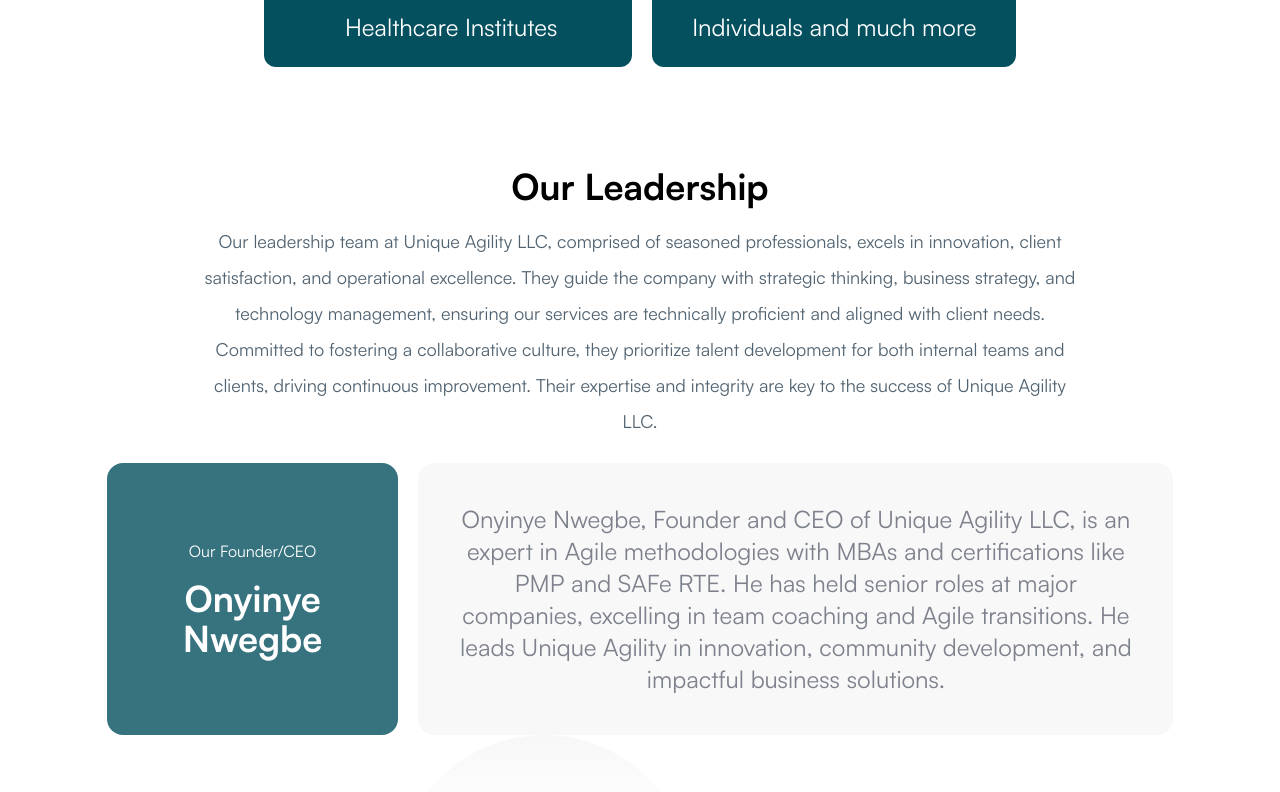
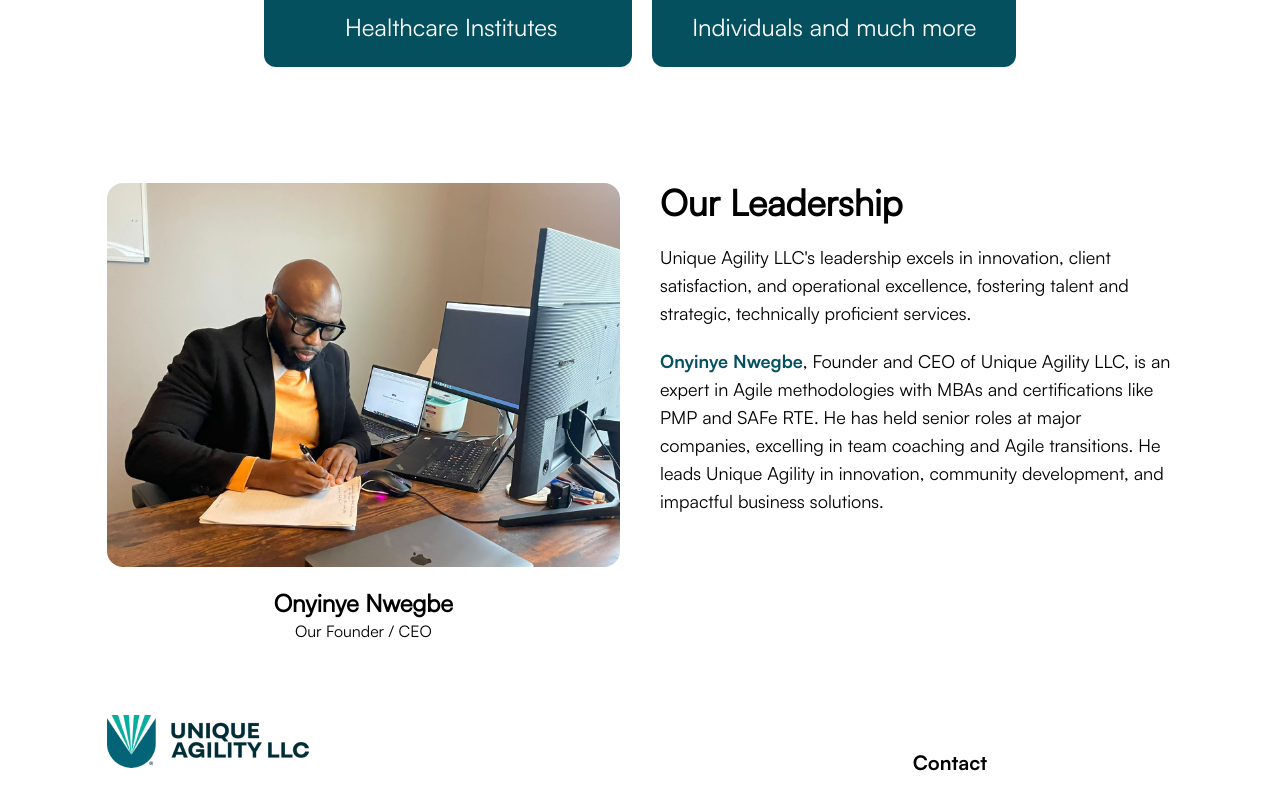
Before and after one commit to Phickayor/unique-agility, a Next.js app: page /about in a window 1280 px wide. Shown: the part 2242-3034 px from the top of the page. Built offline with nearby package versions, Linux system fonts and the light colour scheme.

Commit message:
Leadership Ui Change

```diff
--- a/components/About/Leadership.tsx
+++ b/components/About/Leadership.tsx
@@ -2,42 +2,37 @@
 
 function Leadership() {
   return (
-    <div className="text-center py-10" id="leadership">
-      <h1 className="text-2xl md:text-3xl lg:text-4xl font-satoshi-semibold ">
-        Our Leadership
-      </h1>
-      <p className="mx-auto md:w-10/12 py-4 md:leading-loose md:text-lg text-[#516371] ">
-        Our leadership team at Unique Agility LLC, comprised of seasoned
-        professionals, excels in innovation, client satisfaction, and
-        operational excellence. They guide the company with strategic thinking,
-        business strategy, and technology management, ensuring our services are
-        technically proficient and aligned with client needs. Committed to
-        fostering a collaborative culture, they prioritize talent development
-        for both internal teams and clients, driving continuous improvement.
-        Their expertise and integrity are key to the success of Unique Agility
-        LLC.
-      </p>
-      <div className="flex md:flex-row flex-col gap-3 md:gap-5 w-full py-2">
-        <div className="w-full md:w-2/5 relative self-center py-5 md:py-10 lg:py-0 lg:self-auto">
+    <div className="bg-offWhite py-14" id="leadership">
+      <div className="flex lg:flex-row flex-col justify-between gap-10">
+        <div className="w-full gap-5 flex flex-col">
           <img
-            src="/images/ellipse.png"
-            className="absolute bottom-0 left-0 w-full z-10 inset-0 lg:inset-full "
+            src="/images/ceo-office.jpg"
+            alt=""
+            className="object-cover w-56 h-56 self-center lg:w-full lg:h-72 xl:h-96 rounded-full lg:rounded-2xl"
           />
-          <div className="absolute inset-0 bg-green opacity-80 rounded-2xl"></div>
-          <div className="h-full w-full relative px-5 flex flex-col justify-center gap-4">
-            <label className="text-white">Our Founder/CEO</label>
-            <h1 className="text-white text-2xl sm:text-3xl xl:text-4xl font-satoshi-semibold">
+          <div className="space-y-3 text-center hidden lg:block">
+            <h1 className="font-bold text-primaryHeader text-2xl">
               Onyinye Nwegbe
             </h1>
+            <label className="font-petrona">Our Founder / CEO</label>
           </div>
         </div>
-        <div className="w-full bg-[#F8F8F8] p-5 lg:p-10 rounded-2xl">
-          <p className="xl:text-2xl text-[#7D818C]">
-            Onyinye Nwegbe, Founder and CEO of Unique Agility LLC, is an expert
-            in Agile methodologies with MBAs and certifications like PMP and
-            SAFe RTE. He has held senior roles at major companies, excelling in
-            team coaching and Agile transitions. He leads Unique Agility in
-            innovation, community development, and impactful business solutions.
+        <div className="flex flex-col gap-5 w-full">
+          <h1 className="text-3xl xl:text-4xl font-bold">Our Leadership</h1>
+          <p className="xl:text-lg">
+            Unique Agility LLC's leadership excels in innovation, client
+            satisfaction, and operational excellence, fostering talent and
+            strategic, technically proficient services.
+          </p>
+          <p className="xl:text-lg">
+            <span className="font-satoshi-semibold text-green">
+              Onyinye Nwegbe
+            </span>
+            , Founder and CEO of Unique Agility LLC, is an expert in Agile
+            methodologies with MBAs and certifications like PMP and SAFe RTE. He
+            has held senior roles at major companies, excelling in team coaching
+            and Agile transitions. He leads Unique Agility in innovation,
+            community development, and impactful business solutions.
           </p>
         </div>
       </div>
```
Also changed, not shown: public/images/ceo-office.jpg (added), public/images/ceo.jpg (added).
